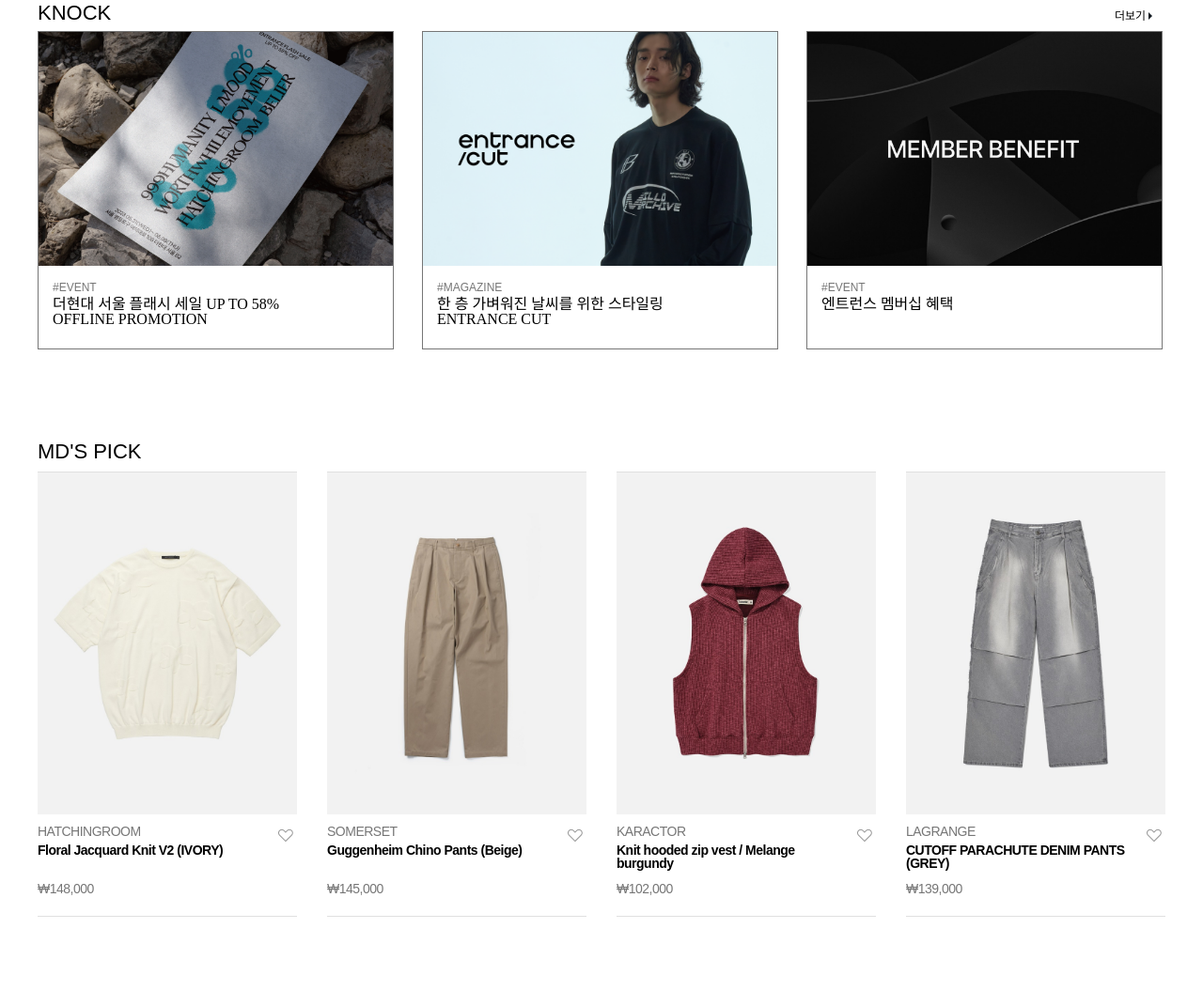
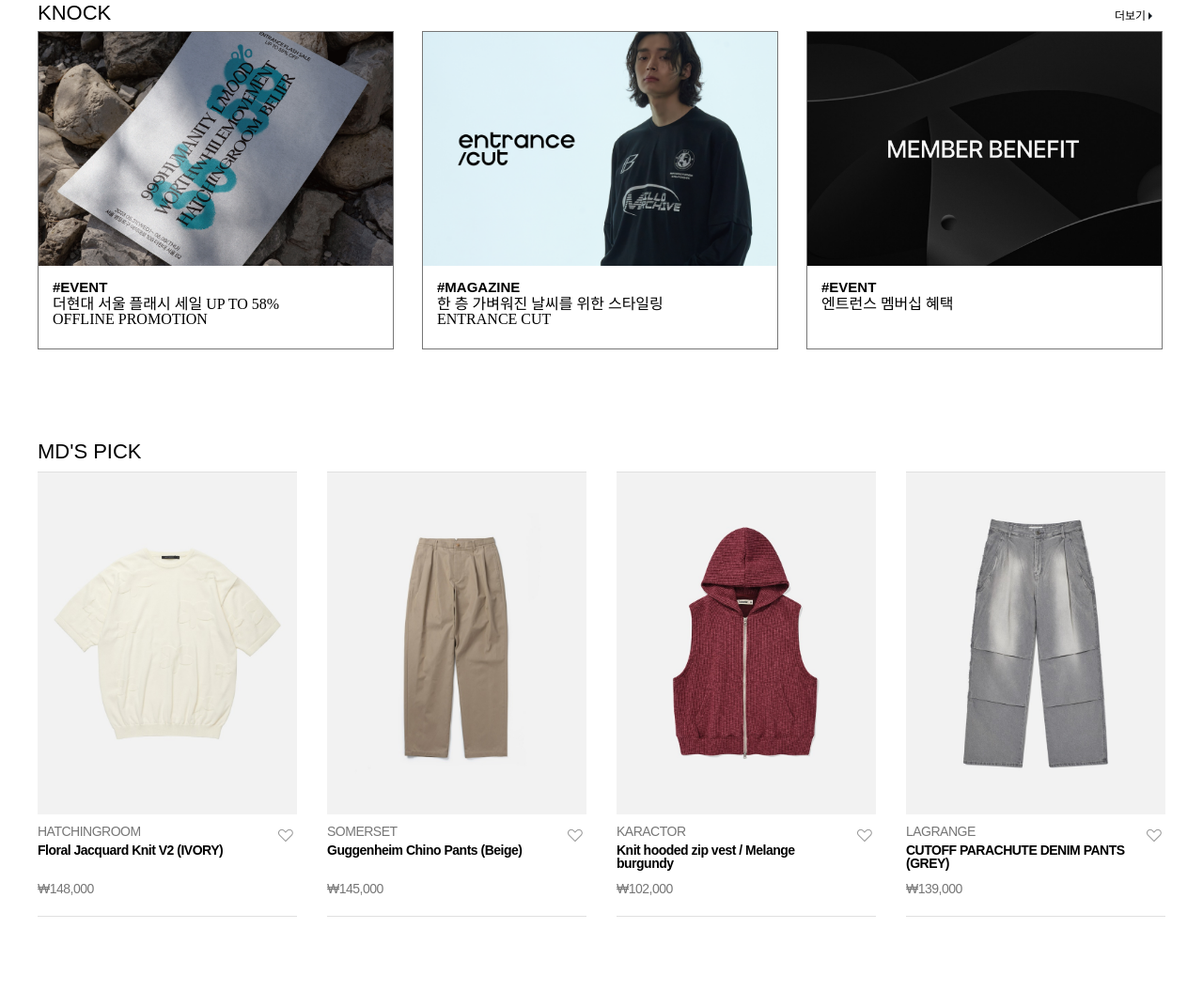
Before and after one commit to VDMHKS/0731, a plain HTML site: page index.html in a window 1280 px wide. Shown: the part 2614-3685 px from the top of the page at 94% size. Drawn offline with nearby package versions, Linux system fonts and the light colour scheme; a web font is replaced by a local one.

Commit message:
Add files via upload

```diff
--- a/css/index.css
+++ b/css/index.css
@@ -524,7 +524,7 @@
     padding: 13px 15px 16px;
 }
 
-#box4>#eventbox>.seventbox>a>.eventinfo>p>span {
+#box4>#eventbox>.seventbox>a>.eventinfo>span {
     display: block;
     font-size: 12px;
     color: #767676;
```
